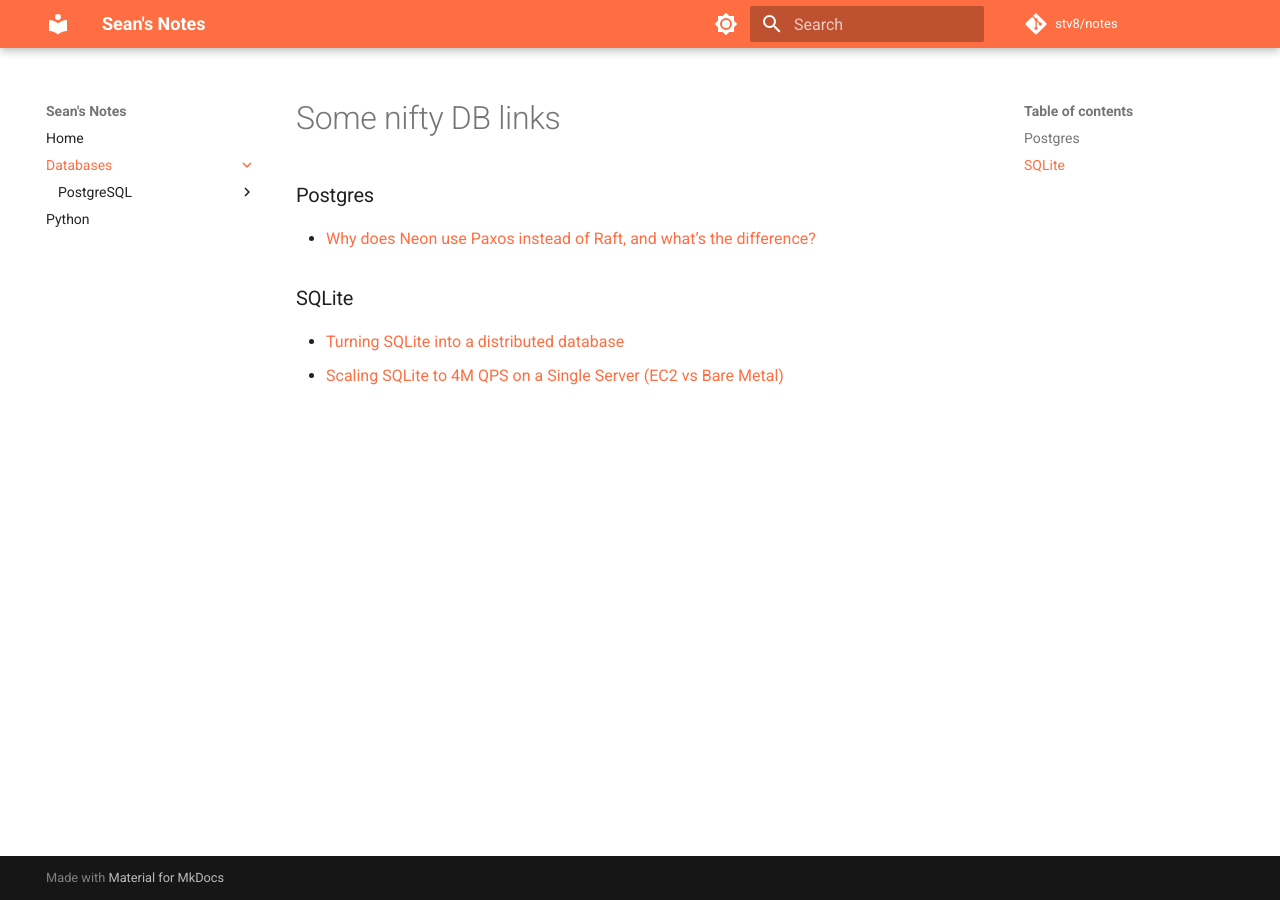
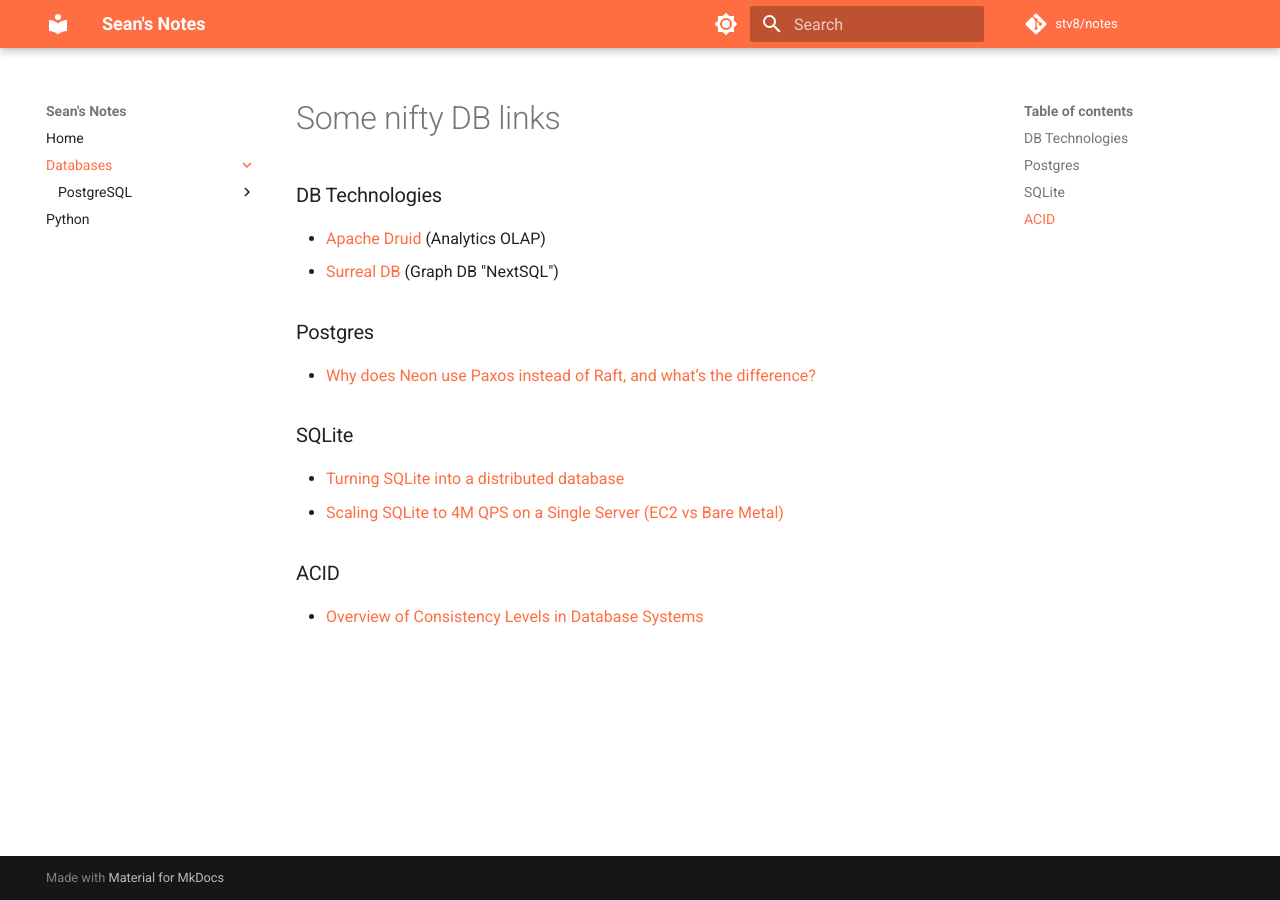
Before and after one commit to stv8/notes, an MkDocs documentation site: the page built from docs/Databases/index.md, in a window 1280 px wide. Built offline with MkDocs 1.6.1 and Material for MkDocs 9.7.7, drawn with Linux system fonts in a browser that asks for light colours; comment, search, counter and statistics services are not loaded.

Commit message:
Add db links

```diff
--- a/docs/Databases/index.md
+++ b/docs/Databases/index.md
@@ -1,4 +1,8 @@
 # Some nifty DB links
+
+### DB Technologies
+- [Apache Druid](https://druid.apache.org/) (Analytics OLAP)
+- [Surreal DB](https://surrealdb.com/) (Graph DB "NextSQL")
 
 ### Postgres
 - [Why does Neon use Paxos instead of Raft, and what’s the difference?](https://neon.tech/blog/paxos/)
@@ -6,3 +10,6 @@
 ### SQLite
 - [Turning SQLite into a distributed database](https://univalence.me/posts/mvsqlite)
 - [Scaling SQLite to 4M QPS on a Single Server (EC2 vs Bare Metal)](https://blog.expensify.com/2018/01/08/scaling-sqlite-to-4m-qps-on-a-single-server/)
+
+### ACID
+- [Overview of Consistency Levels in Database Systems](https://dbmsmusings.blogspot.com/2019/07/overview-of-consistency-levels-in.html)
```
Also changed, not shown: 1 other file.
